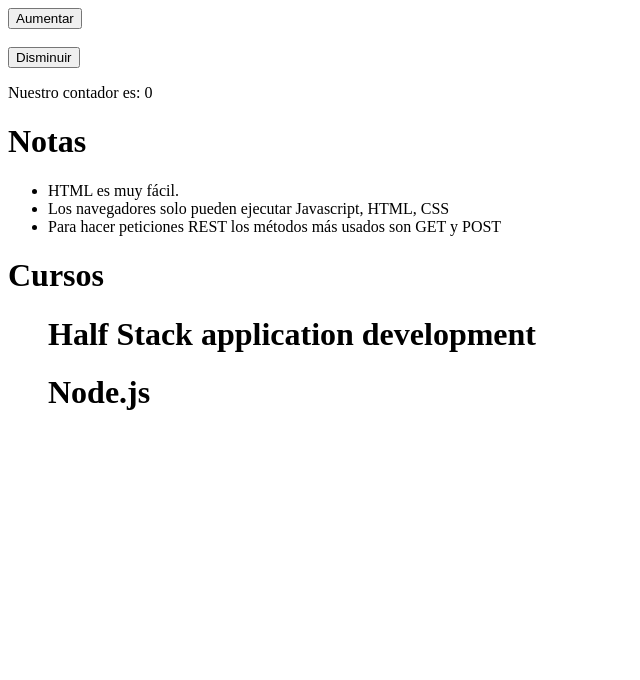
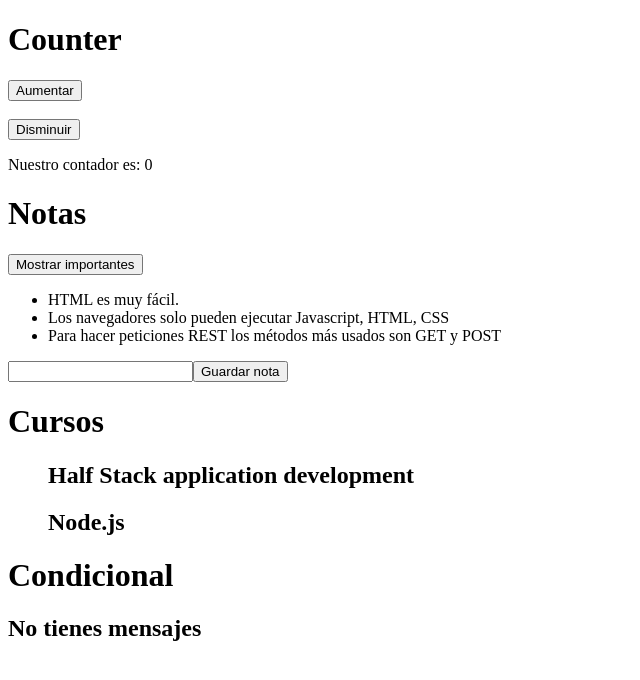
Before and after one commit to CesarGV/Introduccion_react, a React (Create React App) app: page / in a window 1280 px wide. Shown: the top 680 px of the page, without its empty margins (0-640 px from the left). Built offline with nearby package versions, Linux system fonts and the light colour scheme.

Commit message:
24/03/21

```diff
--- a/src/App.js
+++ b/src/App.js
@@ -2,7 +2,7 @@ import "./styles.css";
 import Counter from "./counter";
 import Notas from "./notas";
 import Cursos from "./cursos";
-
+import Conditional from "./conditional";
 const notes = [
   {
     id: 1,
@@ -75,6 +75,7 @@ export default function App() {
       <Counter />
       <Notas notes={notes} />
       <Cursos courses={courses} />
+      <Conditional />
     </div>
   );
 }
--- /dev/null
+++ b/src/conditional.js
@@ -0,0 +1,24 @@
+import React, { Fragment } from "react";
+
+const Conditional = (props) => {
+  const totalMessages = 0;
+  if (totalMessages > 0) {
+    console.log("No tienes mensajes");
+  } else {
+    console.log("No tienes mensajes");
+  }
+
+  return (
+    <Fragment>
+      <h1>Condicional</h1>
+      {totalMessages > 0 && <h2>Tienes mensajes</h2>}
+      {totalMessages > 0 ? (
+        <h2>Tienes mensajes</h2>
+      ) : (
+        <h2>No tienes mensajes</h2>
+      )}
+    </Fragment>
+  );
+};
+
+export default Conditional;
--- a/src/counter.js
+++ b/src/counter.js
@@ -17,6 +17,7 @@ const Counter = () => {
 
   return (
     <Fragment>
+      <h1>Counter</h1>
       <button className="btn" onClick={() => handleClick(true)}>
         Aumentar
       </button>
--- a/src/cursos.js
+++ b/src/cursos.js
@@ -16,7 +16,7 @@ const Cursos = (props) => {
       <ul>
         <div>
           {courses.map((course) => (
-            <h1>{course.name}</h1>
+            <h2>{course.name}</h2>
           ))}
         </div>
       </ul>
--- a/src/notas.js
+++ b/src/notas.js
@@ -1,23 +1,66 @@
-import React from "react";
+import React, { useState, useEffect } from "react";
 
 const Nota = (props) => {
   const { note } = props;
-  console.log(note);
-
   return <li>{note.content}</li>;
 };
 
 const Notas = (props) => {
   const { notes } = props;
+  const [notas, setNotas] = useState(notes);
+  const [nuevaNota, setnuevaNota] = useState("");
+  const [showImportants, setShowimportants] = useState(false);
+
+  useEffect(() => {
+    console.log("Notas", notas);
+  }, [notas]);
+
+  const addNote = (e) => {
+    e.preventDefault();
+    const noteObject = {
+      content: nuevaNota,
+      date: new Date().toISOString(),
+      important: Math.random() < 0.5,
+      id: notas.length + 1
+    };
+
+    setNotas(notas.concat(noteObject));
+    setnuevaNota("");
+  };
+
+  const showImp = (e) => {
+    setShowimportants(!showImportants);
+  };
+  console.log("showImportants", showImportants);
+
+  const handleNoteChange = (e) => {
+    const { target } = e;
+    const { value } = target;
+
+    setnuevaNota(value);
+  };
+
+  const notasAMostrar = showImportants
+    ? notas.filter((note) => note.important === true)
+    : notas;
+
+  console.log("Notas a mostrar", notasAMostrar);
 
   return (
     <div>
       <h1>Notas</h1>
+      <button onClick={showImp}>
+        Mostrar {showImportants ? "todos" : "importantes"}
+      </button>
       <ul>
-        {notes.map((note) => (
-          <Nota key={note.id} note={note} />
+        {notasAMostrar.map((notes) => (
+          <Nota key={notes.id} note={notes} />
         ))}
       </ul>
+      <form onSubmit={addNote}>
+        <input value={nuevaNota} onChange={handleNoteChange} />
+        <button type="submit">Guardar nota</button>
+      </form>
     </div>
   );
 };
```
